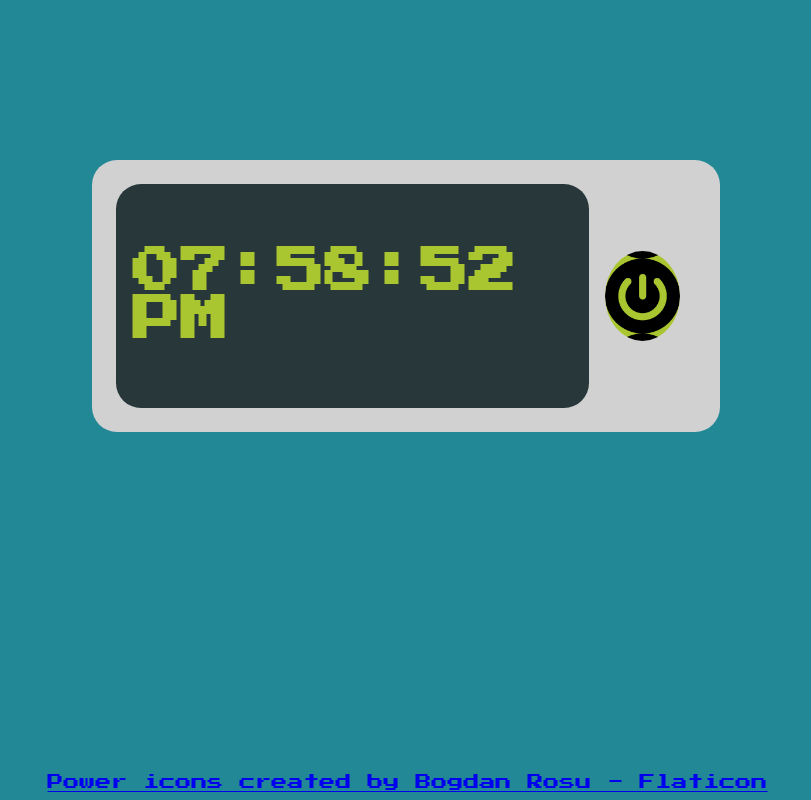
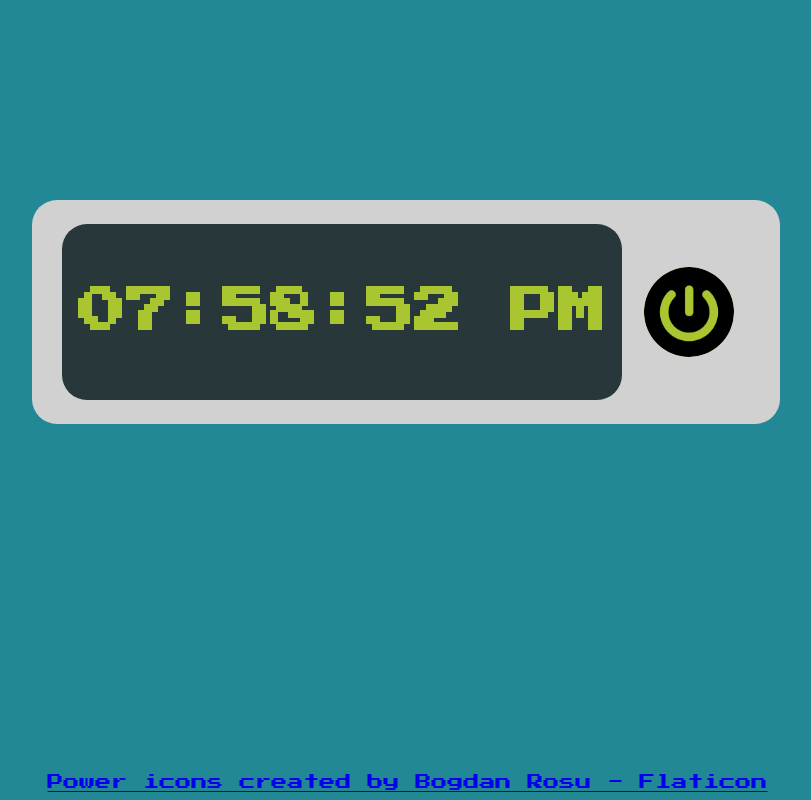
Before and after one commit to Kayos113/Vanilla-JS-Clockface, a plain HTML site: page index.html in a window 1280 px wide. Shown: the whole page, without its empty margins (234-1045 px from the left). Drawn offline with Linux system fonts and the light colour scheme.

Commit message:
QOL CSS changes making minor tweaks to certain appearances, and making the clock have a max width it can skrink to to prevent wrapping of the time h1
I would like to go back in at some point and have a good long think about how to make the clock face a bit more responsive in size. As it is now it is pretty huge at a minimum 700px across. Plus it would be nice to have a dynamic width over a fixed width.

```diff
--- a/index.css
+++ b/index.css
@@ -38,12 +38,12 @@ body {
 
 .outerclock {
   justify-content: space-evenly;
-  margin: 20vh auto 0; /* <-- centers clock | Left <--> Right */
+  margin: 25vh auto 0; /* <-- centers clock  Left <--> Right */
 /*   background: var(--ch-light-purple); */
   background: var(--ch-grey);
 /*   background: var(--ch-white-two); */
   padding: 1.5rem 1.5rem;
-  max-width: calc(30% + 200px);
+  width: max(calc(30% + 200px), 700px);
 
 }
 
@@ -58,14 +58,15 @@ body {
 
 .clockface {
   font-size: 3rem;
+  white-space: nowrap;
 }
 .onOff {
   color: var(--ch-black);
 }
 
 .screw {
-  height: 90px;
-  width: 90px;
+  min-height: 90px;
+  min-width: 90px;
   margin: 0 1rem;
   background-image: url("power-button.png");
   background-color: var(--ch-green);
```
